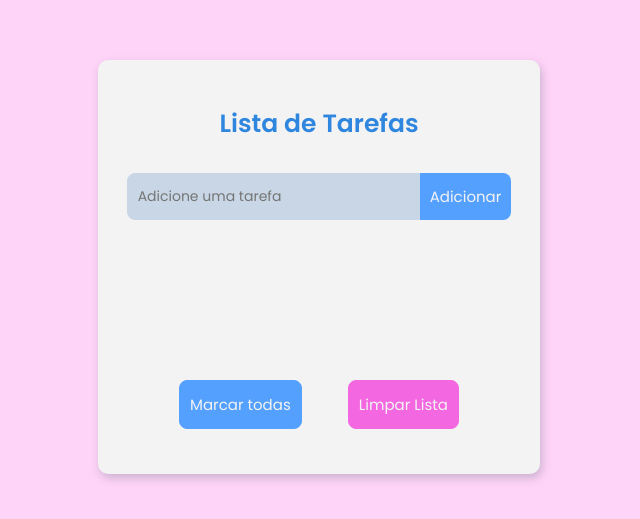
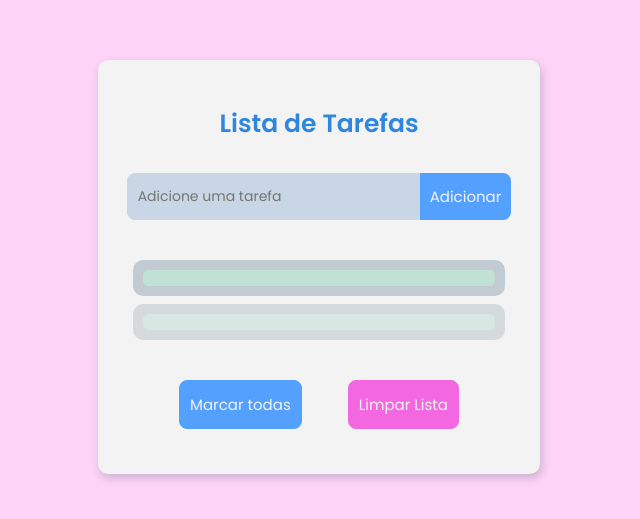
Before and after one commit to reprograma/On13-TodasEmTech-ProjetoListToDo, a plain HTML site: page projeto/index.html in a window 1280 px wide. Shown: the part 133-652 px from the top of the page, without its empty margins (321-961 px from the left). Drawn offline with Linux system fonts and the light colour scheme.

Commit message:
resolvendo desafios em aula 20/10/21

```diff
--- a/projeto/index.html
+++ b/projeto/index.html
@@ -20,13 +20,24 @@
       <button type="submit" id="botao_add_id" class="button_add">Adicionar</button>
     </form>
 
-    <div class="container_tarefas">
+    <div class="container_tarefas" id="tarefas_id">
       <ul class="lista_tarefas" id="lista_id">
         <!-- <li>
           <p>Item teste</p>
           <span>🗑</span>
         </li> -->
       </ul>
+    </div>
+
+    <div class="modelo" id="modelo_id">
+      <div class="modelo_tarefa">
+        <div class="modelo_conteudo">
+        </div>
+      </div>
+      <div class="modelo_tarefa">
+        <div class="modelo_conteudo">
+        </div>
+      </div>
     </div>
 
     <div class="container_botoes">
--- a/projeto/script.js
+++ b/projeto/script.js
@@ -6,6 +6,9 @@ const formulario = document.getElementById('form_id');
 const listaDeTarefas = document.getElementById('lista_id');
 const botaoMarca = document.getElementById('botao_marca_id');
 const botaoLimpa = document.getElementById('botao_limpa_id');
+// para o desafio extra
+const modelo = document.getElementById('modelo_id')
+const containerDeTarefas = document.getElementById('tarefas_id')
 
 // 2. Processamentos através de eventos e funções
 
@@ -21,16 +24,17 @@ botaoAdd.addEventListener('click', (event) => {
   iconeDeleta.innerText = "🗑"
 
   if(textoTarefa.innerText.trim() === '') {
-    alert('Você precisa digitar alguma coisa!')
-    /* DESAFIO 1
+    // alert('Você precisa digitar alguma coisa!')
     novaTarefa.classList.add('erro'); //adiciona classe erro ao elemento novaTarefa (input) - a classe está no css
     novaTarefa.addEventListener('animationend', event => {
       novaTarefa.classList.remove('erro');
-    }) */
+    })
   } else {
     listaDeTarefas.appendChild(elementoLista)
     elementoLista.appendChild(textoTarefa)
     elementoLista.appendChild(iconeDeleta)
+    modelo.style.display = "none"
+    containerDeTarefas.style.display = "block"
     formulario.reset()
   }
   novaTarefa.focus()
@@ -50,6 +54,11 @@ botaoAdd.addEventListener('click', (event) => {
   iconeDeleta.addEventListener('click', () => {
     // elementoLista.removeChild(elementoLista)
     elementoLista.remove();
+    if(listaDeTarefas.innerText == '') {
+      modelo.style.display = "flex"
+      containerDeTarefas.style.display = "none"
+    }
+    verificarMarcados();
   })
   verificarMarcados() // chama a função do DESAFIO 2 para mudar o texto do botão quando adicionar nova tarefa, se necessário
 })
@@ -76,6 +85,8 @@ botaoMarca.addEventListener('click', () => {
 
 botaoLimpa.addEventListener('click', () => {
   listaDeTarefas.innerHTML = '';
+  modelo.style.display = "flex";
+  containerDeTarefas.style.display = "none"
 })
 
 // ### DESAFIO 2 ###
--- a/projeto/style.css
+++ b/projeto/style.css
@@ -117,7 +117,8 @@ body {
   min-height: 10rem;
   border-radius: .5rem;
   padding: 1rem 0;
-  overflow-y: auto ;
+  overflow-y: auto;
+  display: none;
 }
 
 .lista_tarefas {
@@ -145,6 +146,37 @@ li > p:before {
 
 li > p {
   width: 80%;
+}
+
+/* containet modelo */
+
+.modelo {
+  width: 95%;
+  min-height: 10rem;
+  padding: 1rem 0;
+  display: flex;
+  flex-direction: column;
+  justify-content: space-between;
+}
+
+.modelo_tarefa {
+  width: 100%;
+  display: flex;
+  flex-direction: column;
+  justify-content: space-around;
+  background: #8395a770;
+  border-radius: 1rem;
+  padding: 1rem;
+}
+
+.modelo_conteudo {
+  padding: .8rem .5rem;
+  background: #c3f3d990;
+  border-radius: .5rem;
+}
+
+.modelo_tarefa:last-child {
+  opacity: .6;
 }
 
 /* container dos botões */
```
